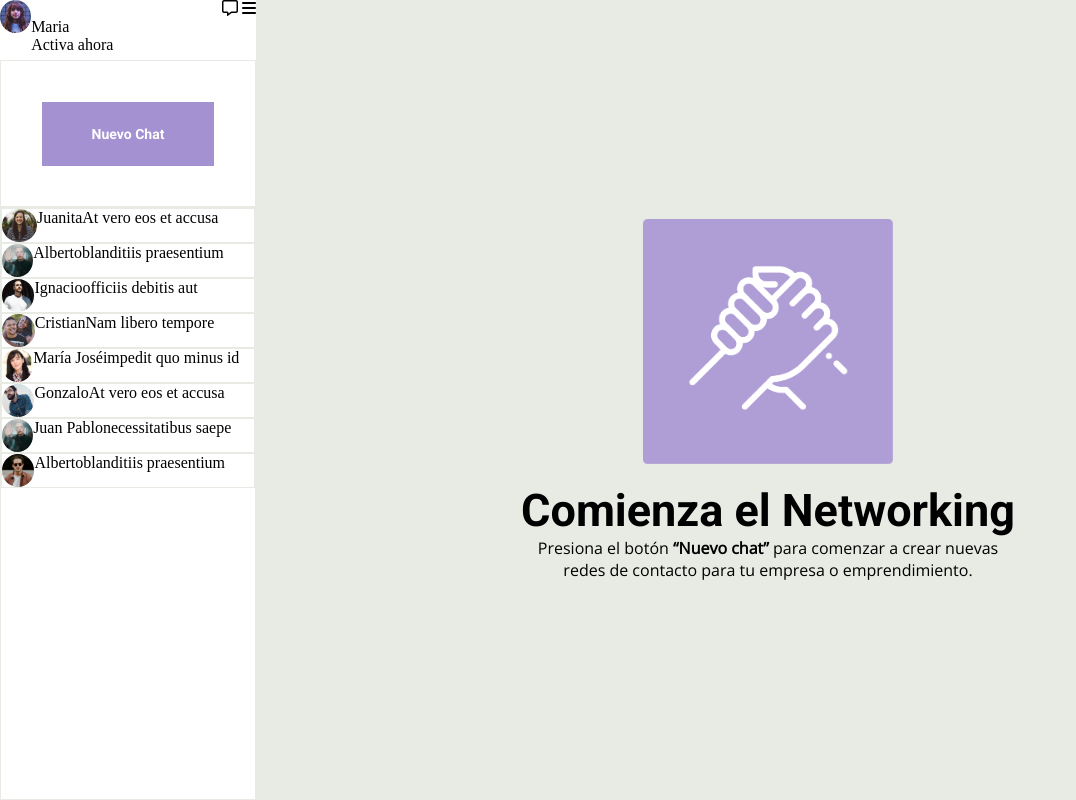
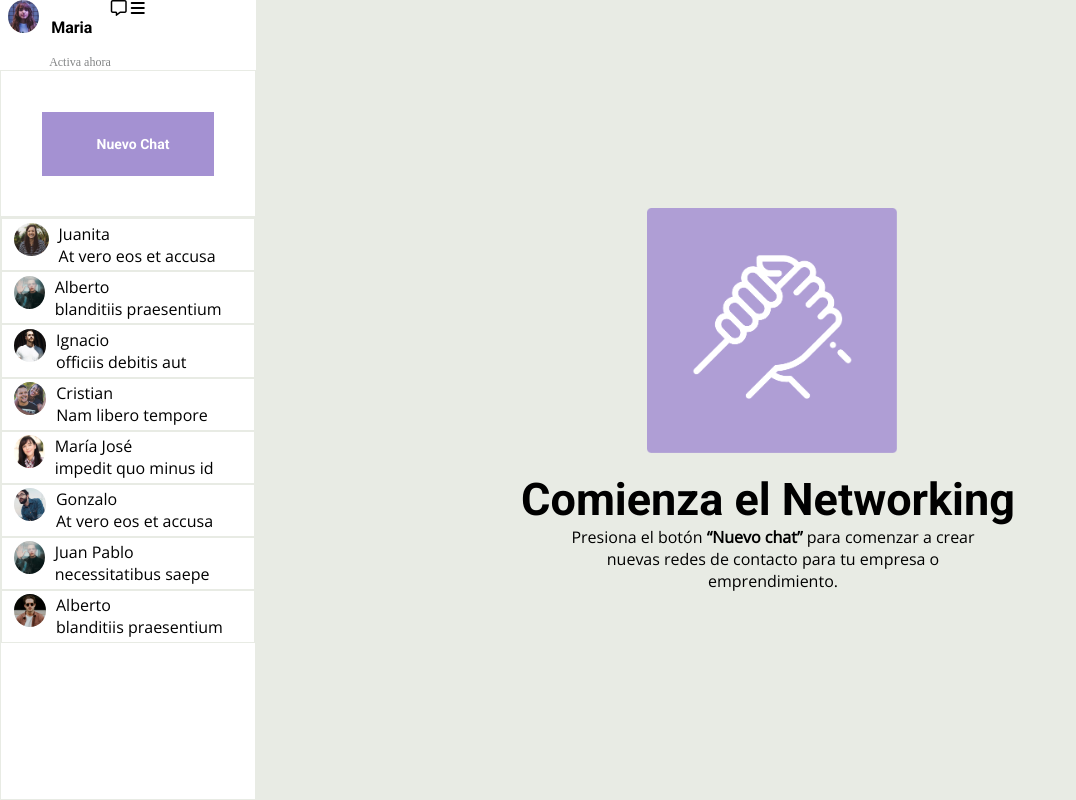
Before and after one commit to NxL22/Desafio-CSS-Grid, a plain HTML site: page index.html in a window 1280 px wide. Shown: the whole page, without its empty margins (0-1076 px from the left). Drawn offline with nearby package versions, Linux system fonts and the light colour scheme.

Commit message:
actualizacion 27/11

```diff
--- a/assets/css/style.css
+++ b/assets/css/style.css
@@ -24,8 +24,20 @@
     font-size: 14px;
 }
 
+p{
+    margin-left: 10px;
+}
+
+img{
+    margin-left: 8px;
+}
+
+.maria{
+    margin-left: 12px;
+    font-family: 'Roboto', sans-serif;
+}
+
 .contactos {
-    background-color: red;
     flex: 0 0 20%;
     display: flex;
     flex-direction: column;
@@ -35,12 +47,14 @@
     flex: 0 0 7.5%;
     background-color: #fff;
     display: flex;
-    justify-content: space-between;
-
 }
 
 .icono{
     font-size: 16px;
+    padding: 3px;
+    display: flex;
+    justify-content: center;
+    align-items: center;
 }
 
 .contactos_nuevo_chat {
@@ -59,6 +73,8 @@
 .contact{
     border:solid 1px #E8EBE4;
     display: flex;
+    font-family: 'Open Sans', sans-serif;
+    padding: 1.4%;
 }
 
 .principal {
@@ -106,6 +122,12 @@
     flex-direction: column;
 }
 
+.status-w-app{
+    color: #828485;
+    margin-left: 10px;
+    font-size: 12px;
+}
+
 .principal_logo img {
     width: 250px;
 }
--- a/index.html
+++ b/index.html
@@ -18,24 +18,24 @@
                 <div class="profile">
                     <img class="foto_perfil" src="./assets/img/maria.jpg" alt="imagen del perfil usuario">
                     <div class="informacion_profile">
-                        <br>Maria<br><hr>
+                        <br><p class="maria">Maria</p><br>
                         <span class="status-w-app">
                             Activa ahora
                         </span>
                     </div>
                 </div>
-                <div>
+                <div class="iconos_menu">
                     <!--icono de mensaje-->
-                    <i class="icono fa-regular fa-message"></i>
+                    <i class="iconos fa-regular fa-message"></i>
 
                     <!--icono de barra de menu-->
-                    <i class="icono fa-solid fa-bars"></i>
+                    <i class="iconos fa-solid fa-bars"></i>
                 </div>
             </div>
 
             <div class="contactos_nuevo_chat">
                 <div class="contenedor">
-                    <p>Nuevo Chat</p>
+                    <p class="new_chat">Nuevo Chat</p>
                 </div>
             </div>
 
@@ -44,7 +44,7 @@
                 <div class="contact">
                     <img class="foto_perfil" src="./assets/img/Screen Shot 2018-11-28 at 15.27.14.jpg" alt="foto perfil de Juanita">
                     <p>
-                        Juanita<hr>
+                        Juanita<br>
                         <span>At vero eos et accusa</span>
                     </p>
                 </div>
@@ -52,7 +52,7 @@
                 <div class="contact">
                     <img class="foto_perfil" src="./assets/img/Screen Shot 2018-11-28 at 15.32.16.jpg" alt="foto perfil de Alberto">
                     <p>
-                        Alberto<hr>
+                        Alberto<br>
                         <span>blanditiis praesentium</span>
                     </p>
                 </div>
@@ -61,7 +61,7 @@
                 <div class="contact">
                     <img class="foto_perfil" src="./assets/img/Screen Shot 2018-11-28 at 15.30.34.jpg" alt="foto perfil de Ignacio">
                     <p>
-                        Ignacio<hr>
+                        Ignacio<br>
                         <span>officiis debitis aut</span>
                     </p>
                 </div>
@@ -70,7 +70,7 @@
                 <div class="contact">
                     <img class="foto_perfil" src="./assets/img/Screen Shot 2018-11-28 at 15.28.30.jpg" alt="foto perfil de Cristian">
                     <p>
-                        Cristian<hr>
+                        Cristian<br>
                         <span>Nam libero tempore</span>
                     </p>
                 </div>
@@ -79,7 +79,7 @@
                 <div class="contact">
                     <img class="foto_perfil" src="./assets/img/Screen Shot 2018-11-28 at 15.32.44.jpg" alt="foto perfil de María José">
                     <p>
-                        María José<hr>
+                        María José<br>
 
                         <span>impedit quo minus id</span>
                     </p>
@@ -89,7 +89,7 @@
                 <div class="contact">
                     <img class="foto_perfil" src="./assets/img/Screen Shot 2018-11-28 at 15.31.09.jpg" alt="foto perfil de Gonzalo">
                     <p>
-                        Gonzalo<hr>
+                        Gonzalo<br>
                         <span>At vero eos et accusa</span>
                     </p>
                 </div>
@@ -98,7 +98,7 @@
                 <div class="contact">
                     <img class="foto_perfil" src="./assets/img/Screen Shot 2018-11-28 at 15.32.16.jpg" alt="foto perfil de Juan Pablo">
                     <p>
-                        Juan Pablo<hr>
+                        Juan Pablo<br>
                     <span>necessitatibus saepe</span>
                     </p>
                 </div>
@@ -107,7 +107,7 @@
                 <div class="contact">
                     <img class="foto_perfil" src="./assets/img/Screen Shot 2018-11-28 at 15.30.54.jpg" alt="foto perfil de Alberto">
                     <p>
-                        Alberto<hr>
+                        Alberto<br>
                     <span>blanditiis praesentium</span>
                     </p>
                 </div>
```
